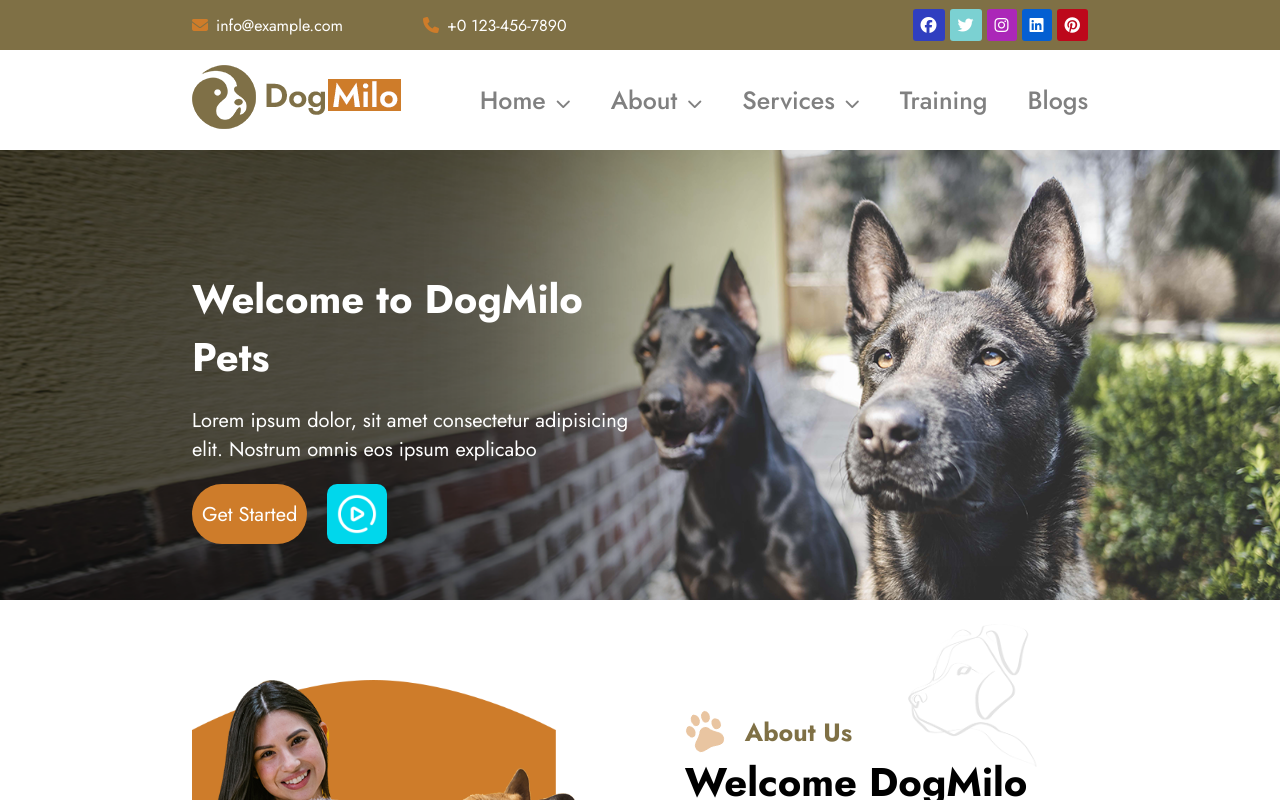
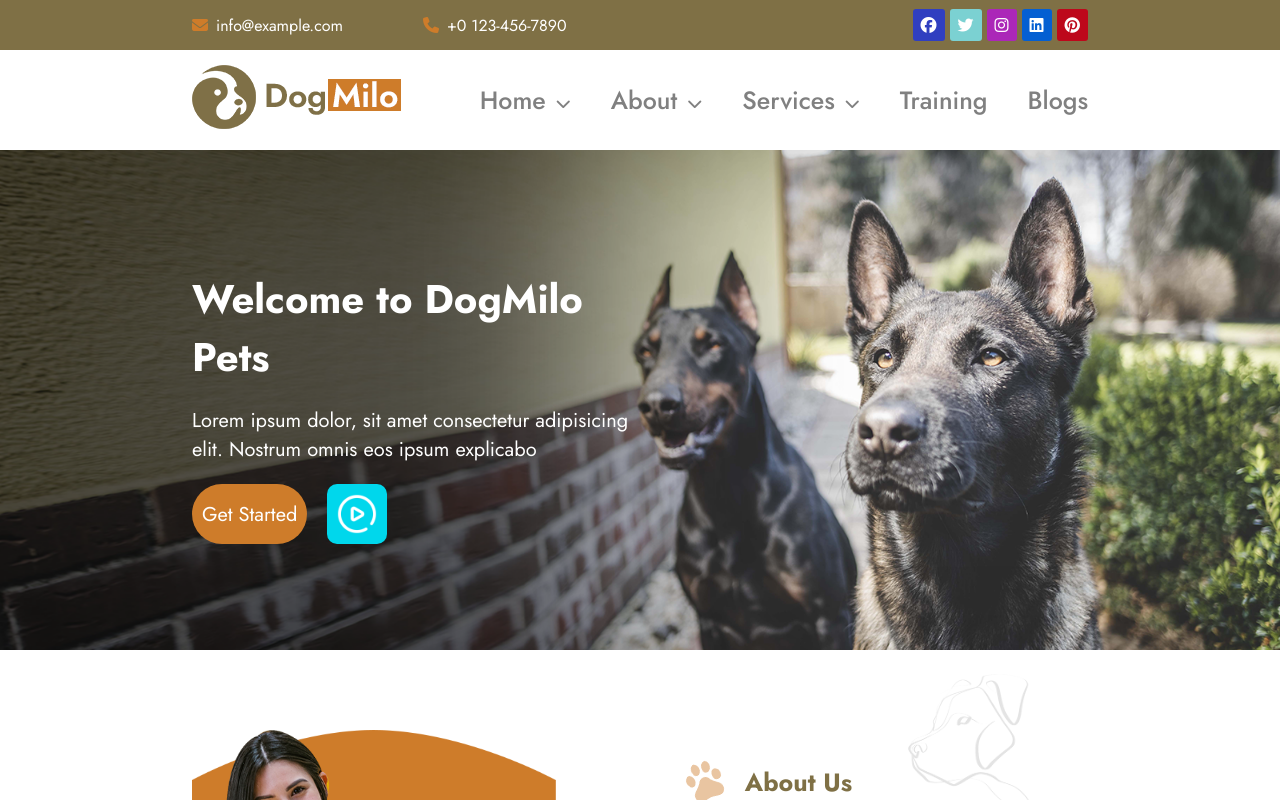
Before and after one commit to FraCuboni/proj-html-vuejs, a Vue app: page / in a window 1280 px wide. Shown: the top 800 px of the page. Built offline with nearby package versions, Linux system fonts and the light colour scheme.

Commit message:
fix: height jumbo

```diff
--- a/src/components/AppJumbo.vue
+++ b/src/components/AppJumbo.vue
@@ -45,7 +45,7 @@ export default{
 @use '../styles/partials/variables' as *;
 
 .jumbo {
-  height: 450px;
+  height: 500px;
   background-size: cover;
 
   .cont-jumbo {
```
